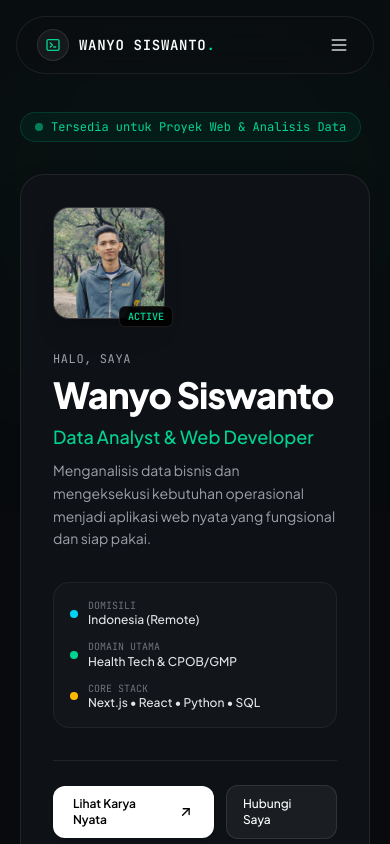
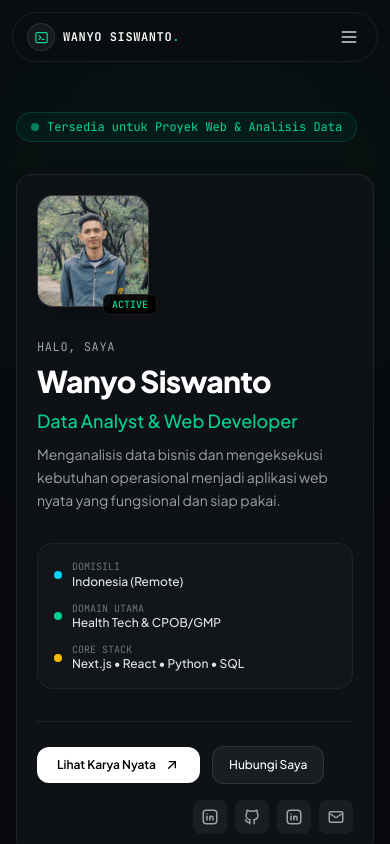
Before and after one commit to WanyoSiswanto/portfolio, a Next.js app: page / in a window 390 px wide. Shown: the top 844 px of the page. Built offline with nearby package versions, Linux system fonts and the light colour scheme.

Commit message:
fix(responsive): optimize mobile and tablet viewport layout, padding, and brand sizing

```diff
--- a/src/components/layout/Navbar.tsx
+++ b/src/components/layout/Navbar.tsx
@@ -16,9 +16,9 @@ export default function Navbar() {
   }, []);
 
   return (
-    <header className="fixed top-0 left-0 right-0 z-50 flex justify-center px-4 pt-4 sm:pt-6 transition-all duration-300">
+    <header className="fixed top-0 left-0 right-0 z-50 flex justify-center px-3 sm:px-4 pt-3 sm:pt-6 transition-all duration-300">
       <nav
-        className={`w-full max-w-5xl flex items-center justify-between px-5 py-3 rounded-full border transition-all duration-300 backdrop-blur-xl ${
+        className={`w-full max-w-5xl flex items-center justify-between px-3.5 sm:px-5 py-2.5 sm:py-3 rounded-full border transition-all duration-300 backdrop-blur-xl ${
           scrolled
             ? "bg-[#0c0e12]/85 border-white/15 shadow-[0_12px_30px_rgba(0,0,0,0.6)]"
             : "bg-[#0c0e12]/60 border-white/8"
@@ -28,12 +28,12 @@ export default function Navbar() {
         {/* Brand / Logo */}
         <a
           href="#top"
-          className="flex items-center gap-2.5 group text-white hover:text-emerald-400 transition-colors"
+          className="flex items-center gap-2 sm:gap-2.5 group text-white hover:text-emerald-400 transition-colors"
         >
-          <div className="w-8 h-8 rounded-full bg-white/5 border border-white/10 flex items-center justify-center group-hover:border-emerald-500/40 group-hover:bg-emerald-500/10 transition-all">
-            <IconTerminal2 size={16} className="text-emerald-400" />
+          <div className="w-7 h-7 sm:w-8 sm:h-8 rounded-full bg-white/5 border border-white/10 flex items-center justify-center group-hover:border-emerald-500/40 group-hover:bg-emerald-500/10 transition-all">
+            <IconTerminal2 size={15} className="text-emerald-400" />
           </div>
-          <span className="font-mono text-sm tracking-wider font-semibold uppercase">
+          <span className="font-mono text-xs sm:text-sm tracking-wider font-semibold uppercase">
             Wanyo Siswanto<span className="text-emerald-400">.</span>
           </span>
         </a>
--- a/src/components/sections/HeroSection.tsx
+++ b/src/components/sections/HeroSection.tsx
@@ -25,7 +25,7 @@ export default function HeroSection() {
       {/* Gentle background glow - soft and fresh */}
       <div className="absolute top-0 left-1/2 -translate-x-1/2 w-[600px] h-[350px] bg-emerald-500/[0.04] rounded-full blur-[120px] pointer-events-none" />
 
-      <div className="max-w-5xl mx-auto px-5 sm:px-8 relative z-10">
+      <div className="max-w-5xl mx-auto px-4 sm:px-8 relative z-10">
         {/* Status Pill */}
         <div className="inline-flex items-center gap-2 px-3.5 py-1.5 rounded-full bg-emerald-950/40 border border-emerald-500/20 text-emerald-400 font-mono text-xs mb-8">
           <span className="w-2 h-2 rounded-full bg-emerald-400 animate-pulse" />
@@ -33,7 +33,7 @@ export default function HeroSection() {
         </div>
 
         {/* Main Hero Card: Clean, Proportional Profile & Identity */}
-        <div className="p-8 sm:p-12 rounded-3xl bg-[#0e1217] border border-white/8 shadow-2xl mb-10">
+        <div className="p-5 sm:p-8 md:p-12 rounded-2xl sm:rounded-3xl bg-[#0e1217] border border-white/8 shadow-2xl mb-10">
           <div className="flex flex-col md:flex-row items-start md:items-center gap-8 mb-8">
             {/* Real User Photo */}
             <div className="relative shrink-0">
@@ -57,7 +57,7 @@ export default function HeroSection() {
               <div className="text-zinc-400 font-mono text-xs uppercase tracking-wider">
                 Halo, saya
               </div>
-              <h1 className="font-display text-4xl sm:text-5xl font-extrabold text-white tracking-tight">
+              <h1 className="font-display text-3xl sm:text-5xl font-extrabold text-white tracking-tight">
                 {profile.name}
               </h1>
               <p className="font-sans text-lg sm:text-xl text-emerald-400 font-medium">
@@ -95,11 +95,11 @@ export default function HeroSection() {
           </div>
 
           {/* Action Buttons & Social Channels */}
-          <div className="flex flex-wrap items-center justify-between gap-4 pt-6 border-t border-white/8">
-            <div className="flex items-center gap-3">
+          <div className="flex flex-col sm:flex-row items-stretch sm:items-center justify-between gap-4 pt-6 border-t border-white/8">
+            <div className="flex flex-wrap items-center gap-3">
               <a
                 href="#projects"
-                className="inline-flex items-center gap-2 px-5 py-2.5 rounded-xl bg-white text-black hover:bg-zinc-200 font-semibold text-xs sm:text-sm transition-all active:scale-98 shadow-sm"
+                className="inline-flex items-center justify-center gap-2 px-5 py-2.5 rounded-xl bg-white text-black hover:bg-zinc-200 font-semibold text-xs sm:text-sm transition-all active:scale-98 shadow-sm"
               >
                 <span>Lihat Karya Nyata</span>
                 <IconArrowUpRight size={16} />
@@ -107,14 +107,14 @@ export default function HeroSection() {
 
               <a
                 href="#contact"
-                className="inline-flex items-center gap-2 px-4 py-2.5 rounded-xl bg-white/5 hover:bg-white/10 border border-white/10 text-white font-medium text-xs sm:text-sm transition-all"
+                className="inline-flex items-center justify-center gap-2 px-4 py-2.5 rounded-xl bg-white/5 hover:bg-white/10 border border-white/10 text-white font-medium text-xs sm:text-sm transition-all"
               >
                 <span>Hubungi Saya</span>
               </a>
             </div>
 
             {/* Social Icons */}
-            <div className="flex items-center gap-2 text-zinc-400">
+            <div className="flex items-center gap-2 text-zinc-400 self-end sm:self-auto">
               <a
                 href={profile.contact.linkedin}
                 target="_blank"
```
